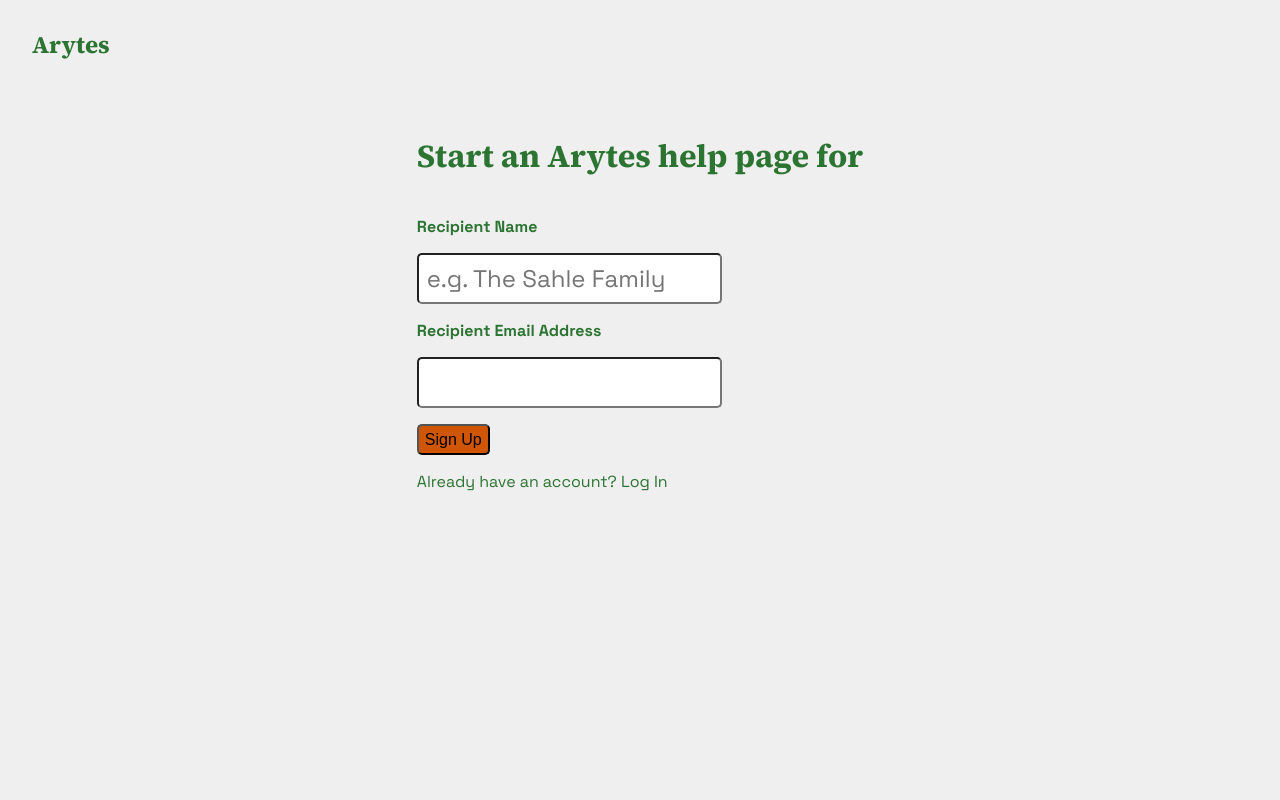
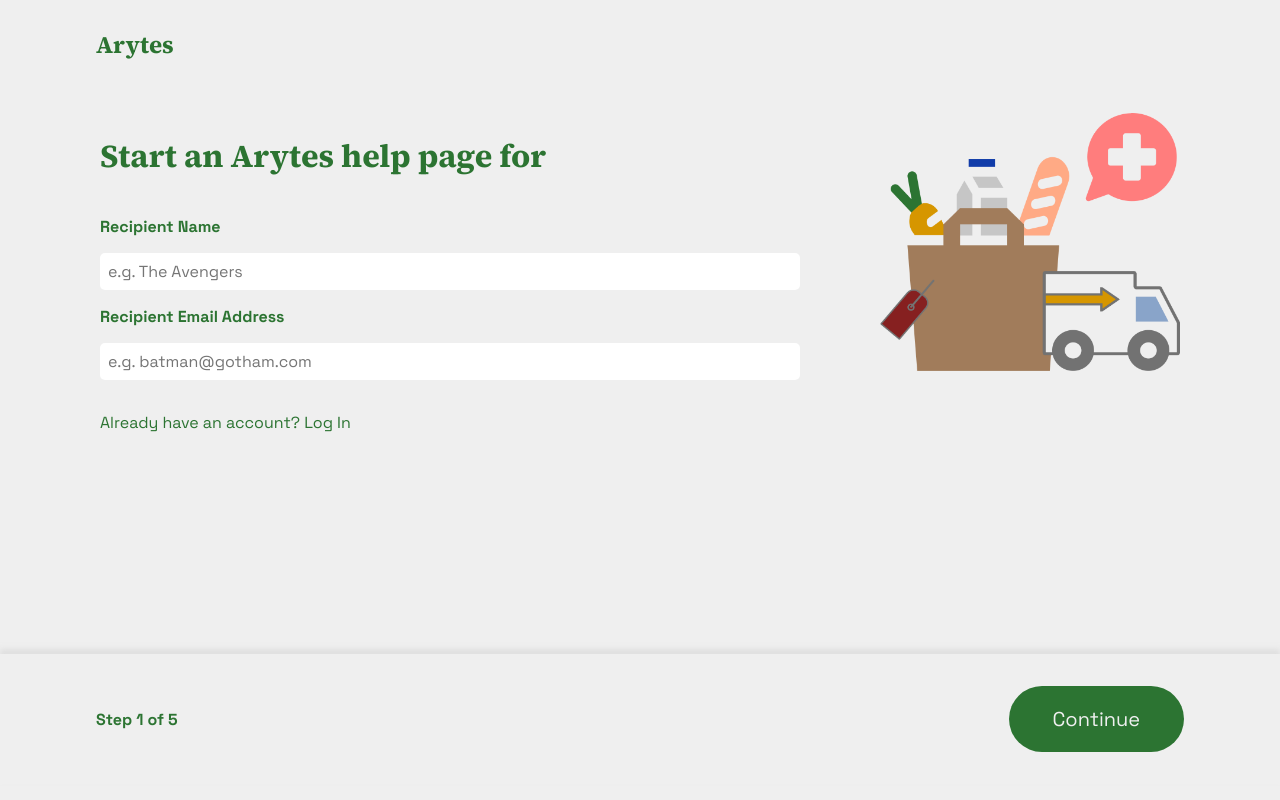
Before and after one commit to wizardmonkey83/calendar-3.0, a Django app: page /signup/ in a window 1280 px wide. Run offline with Django 5.2, Linux system fonts and the light colour scheme; some libraries are stand-ins or nearby versions; some web fonts are replaced.

Commit message:
pretty much restyled signup step 1 page

```diff
--- a/myproject/static/css/users.css
+++ b/myproject/static/css/users.css
@@ -16,7 +16,7 @@ a {
     justify-content: space-between;
     align-items: center;
     margin-top: 1rem;
-    padding: 0.75rem 2rem;
+    padding: 0.75rem 6rem;
     background-color: #EFEFEF;
 }
 
@@ -29,19 +29,29 @@ a {
 
 .auth-section {
     display: flex;
-    flex-direction: column;
-    justify-content: flex-start;
-    align-items: center;
+    flex-direction: row;
+    justify-content: center;
+    align-items: flex-start;
     padding: 2.5rem;
+}
+
+.image-container.signup img {
+    width: 300px;
+    height: 258px;
+}
+
+.image-container.signup {
+    margin-left: 5rem;
 }
 
 .container.auth {
     display: flex;
     flex-direction: column;
     justify-content: center;
-    align-items: flex-start;
+    align-items: stretch;
     flex-wrap: wrap;
     max-width: 700px;
+    width: 100%;
 
 }
 
@@ -76,28 +86,51 @@ a {
 }
 
 .form-group input {
-    font-size: 1.5rem;
+    font-size: 1rem;
     border-radius: 5px;
     padding: .5rem;
     font-family: inherit;
+    width: 100%;
+    border: #222222;
 }
 
 .button.auth {
-    font-size: 1rem;
-    border-radius: 5px;
-    padding-top: .3rem;
-    padding-bottom: .3rem;
-    background-color: #cf5605;
+    font-size: 1.25rem;
+    font-family: inherit;
+    border-radius: 50px;
+    padding-top: 1.25rem;
+    padding-bottom: 1.25rem;
+    padding-left: 2.75rem;
+    padding-right: 2.75rem;
+    background-color: #2c7432;
     cursor: pointer;
+    color: #EFEFEF;
+    border: none;
 }
-
 
 .form-errors {
     margin-bottom: 1.5rem;
 }
+
 .error-message {
     color: #FF375F;
     font-family: inherit;
     font-size: 0.9rem;
     margin: 0.5rem 0;
 }
+
+.footer {
+    position: fixed;
+    left: 0;
+    bottom: 0;
+    width: 100%;
+    box-sizing: border-box;
+    background-color: #EFEFEF;
+    display: flex;
+    flex-direction: row;
+    justify-content: space-between;
+    align-items: center;
+    box-shadow: 0px -5px 5px rgba(209, 209, 209, 0.5);
+    margin-bottom: 1rem;
+    padding: 2rem 6rem;
+}
--- a/myproject/templates/users/signup.html
+++ b/myproject/templates/users/signup.html
@@ -12,22 +12,17 @@
     <link href="https://fonts.googleapis.com/css2?family=Workbench&display=swap" rel="stylesheet">
     <link href="https://fonts.googleapis.com/css2?family=Space+Grotesk:wght@300..700&display=swap" rel="stylesheet">
     <link href="https://fonts.googleapis.com/css2?family=Source+Serif+4:ital,opsz,wght@0,8..60,200..900;1,8..60,200..900&display=swap" rel="stylesheet">
-    <title>Sign Up</title>
+    <title>Start a help page</title>
 </head>
 <body>
     <header class="main-header">
         <div class="logo"><a href="#">Arytes</a></div>
     </header>
-
+    <form method="post">
         <main class="auth-section">
             <div class="container auth">
                 <h1 class="header auth">Start an Arytes help page for</h1>
-            <!--
-            <p class="mini-header">Create an account if you're looking for help during your post-visit recovery.
-                If you are looking to help others, ask them to send you a link to their calendar.
-            </p>
-            -->
-            <form method="post" class="auth-form">
+                <div class="auth-form">
                     {% csrf_token %}
 
                     <div class="form-divider">
@@ -54,12 +49,22 @@
                         </div>
                     {% endif %}
 
-                <button type="submit" class="button auth">Sign Up</button>
-            </form>
+                </div>
+
 
                 <p class="link">Already have an account? <a href="{% url 'load_login' %}">Log In</a></p>
             </div>
+
+            <div class="image-container signup">
+                <img src="{% static 'images/bag-health-delivery.png' %}" alt="bag-health-delivery"/>
+            </div>
         </main>
+
+        <div class="footer">
+            <p class="mini-header">Step 1 of 5</p>
+            <button type="submit" class="button auth">Continue</button>
+        </div>
+    </form>
 
 </body>
 </html>
--- a/myproject/users/forms.py
+++ b/myproject/users/forms.py
@@ -34,9 +34,9 @@ class SignUpForm(UserCreationForm):
             self.fields[fieldname].help_text = None
 
 class StepOneSignInForm(forms.Form):
-    recipient_name = forms.CharField(max_length=100, required=True, widget=forms.TextInput(attrs={'placeholder': 'e.g. The Sahle Family'}))
+    recipient_name = forms.CharField(max_length=100, required=True, widget=forms.TextInput(attrs={'placeholder': 'e.g. The Avengers'}))
     # use emailinput instead of emailfield. dunno why.
-    recipient_email_address = forms.CharField(max_length=100, required=True, widget=forms.EmailInput())
+    recipient_email_address = forms.CharField(max_length=100, required=True, widget=forms.EmailInput(attrs={'placeholder': 'e.g. batman@gotham.com'}))
 
 class LoginForm(forms.Form):
     email = forms.CharField(max_length=100, required=True, widget=forms.TextInput(attrs={'placeholder': 'Email'}))
```
Also changed, not shown: myproject/static/images/bag-health-delivery.png (added). Lines whose indentation alone changed are shown as unchanged.
